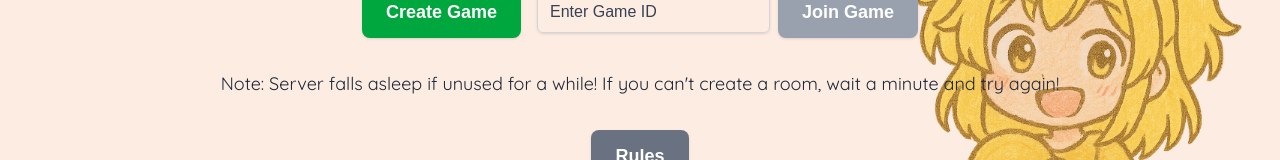
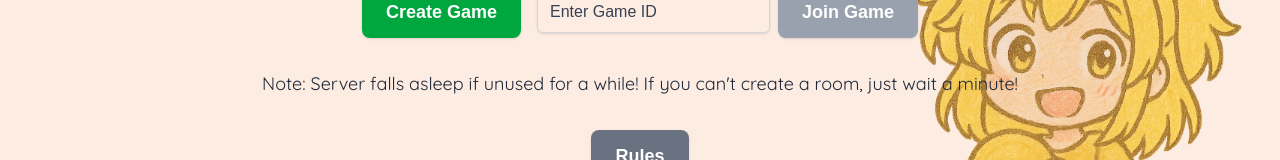
Before and after one commit to rohan-0202/rohansperfectconnect4, a Next.js app: page / in a window 1280 px wide. Shown: the part 352-512 px from the top of the page. Built offline with nearby package versions, Linux system fonts and the light colour scheme; no server answers; grey boxes are pictures that could not be loaded.

Commit message:
some text changes

```diff
--- a/src/components/Connect4.tsx
+++ b/src/components/Connect4.tsx
@@ -51,7 +51,7 @@ You're probably familiar with the game connect 4. This game is that game, but my
 *   At the start of the game, each player selects a "Sabotage Space".
 *   If a player places their tile on a space that is the other player's Sabotage Space, it becomes the other player's color.
 *   If a player chooses to place a tile on their own Sabotage Space, they are allowed to pick a new Sabotage Space at the beginning of their next turn.
-*   If both players have the same Sabotage Space, the effect is cancelled out without either player knowing until either player places a tile there, and then both players pick new Sabotage Spaces.
+*   If both players have the same Sabotage Space, the effect is cancelled out without either player knowing until either player places a tile there, at which point both players immediately pick new Sabotage Spaces.
     `;
 
     // --- Effects ---
--- a/src/components/InitialScreen.tsx
+++ b/src/components/InitialScreen.tsx
@@ -61,7 +61,7 @@ const InitialScreen: React.FC<InitialScreenProps> = ({
             </div>
             {/* Server Note */}
             <p className={`mt-4 text-lg text-gray-800 text-center ${quicksand.className}`}>
-                Note: Server falls asleep if unused for a while! If you can&apos;t create a room, wait a minute and try again!
+                Note: Server falls asleep if unused for a while! If you can&apos;t create a room, just wait a minute!
             </p>
             <div className="w-full flex justify-center mt-4">
                 <button
```
Also changed, not shown: 1 other file (tests, documents, lock files or other folders).
